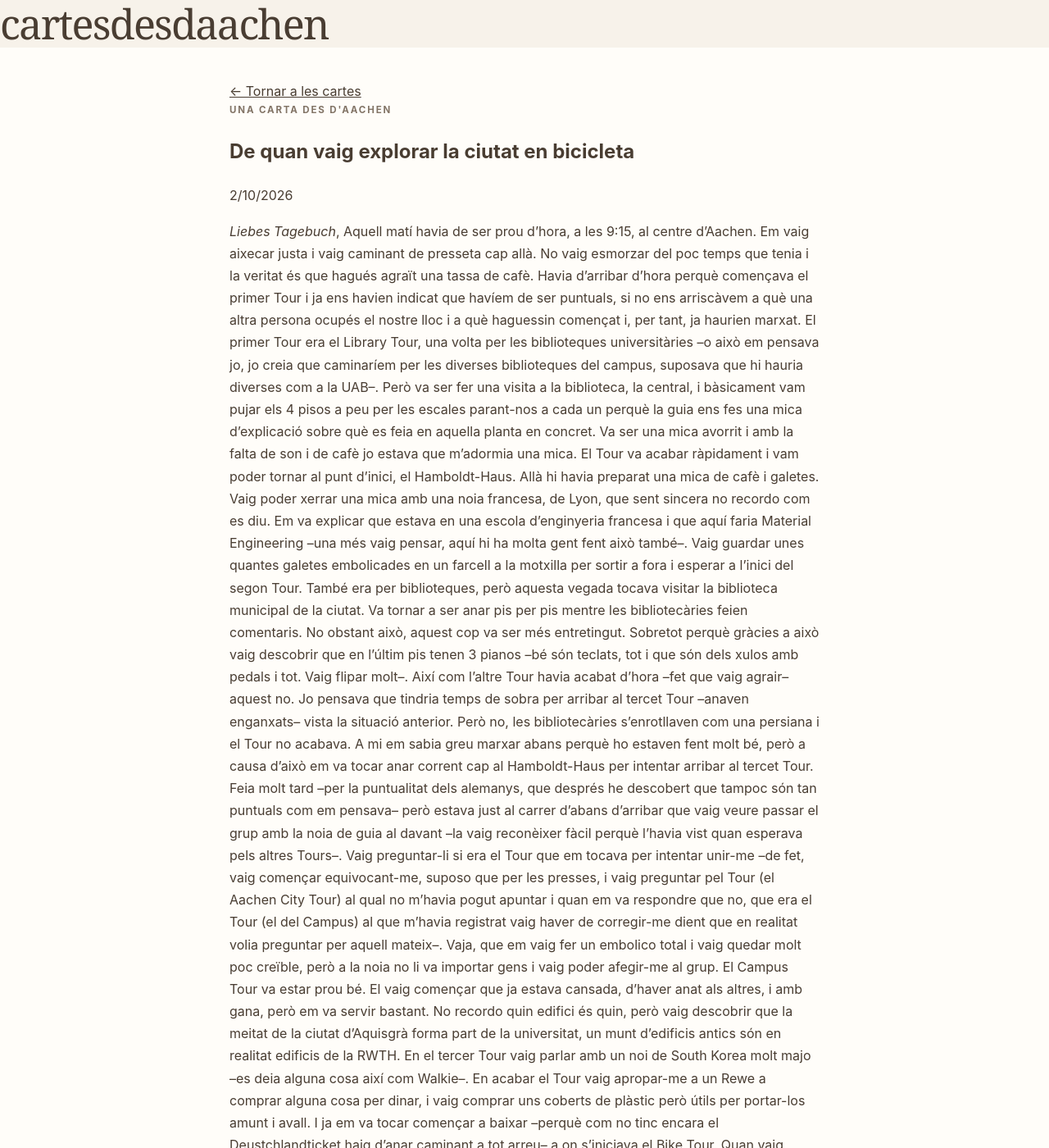
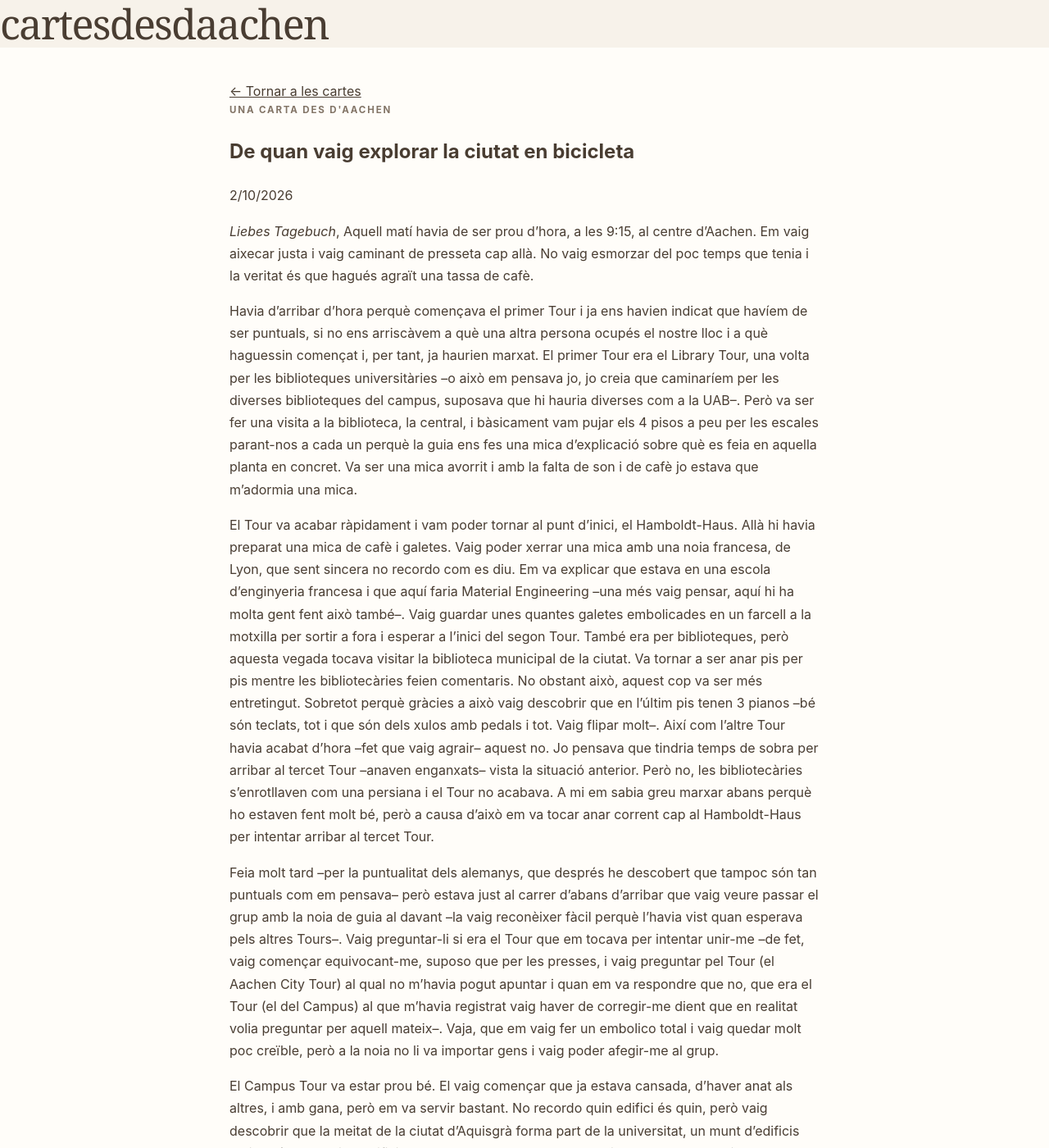
Before and after one commit to neuxu/cartesdesdaachen, a Jekyll site: the page built from _posts/2026-10-02-una-carta.md, in a window 1280 px wide and 1400 px high. Shown: the whole window at 82% size. Built offline with Jekyll 4.4.1, drawn with Linux system fonts in a browser that asks for light colours; some of the changed text lies outside the part shown.

Commit message:
Revise diary entry about Aachen tours and experiences
Updated the diary entry with detailed experiences from various tours in Aachen, including descriptions of interactions and observations about the city and university.

```diff
--- a/_posts/2026-10-02-una-carta.md
+++ b/_posts/2026-10-02-una-carta.md
@@ -7,20 +7,33 @@
 
 *Liebes Tagebuch*,
 Aquell matí havia de ser prou d’hora, a les 9:15, al centre d’Aachen. Em vaig aixecar justa i vaig caminant de presseta cap allà. No vaig esmorzar del poc temps que tenia i la veritat és que hagués agraït una tassa de cafè.
+
 Havia d’arribar d’hora perquè començava el primer Tour i ja ens havien indicat que havíem de ser puntuals, si no ens arriscàvem a què una altra persona ocupés el nostre lloc i a què haguessin començat i, per tant, ja haurien marxat. El primer Tour era el Library Tour, una volta per les biblioteques universitàries –o això em pensava jo, jo creia que caminaríem per les diverses biblioteques del campus, suposava que hi hauria diverses com a la UAB–. Però va ser fer una visita a la biblioteca, la central, i bàsicament vam pujar els 4 pisos a peu per les escales parant-nos a cada un perquè la guia ens fes una mica d’explicació sobre què es feia en aquella planta en concret. Va ser una mica avorrit i amb la falta de son i de cafè jo estava que m’adormia una mica.
+
 El Tour va acabar ràpidament i vam poder tornar al punt d’inici, el Hamboldt-Haus. Allà hi havia preparat una mica de cafè i galetes. Vaig poder xerrar una mica amb una noia francesa, de Lyon, que sent sincera no recordo com es diu. Em va explicar que estava en una escola d’enginyeria francesa i que aquí faria Material Engineering –una més vaig pensar, aquí hi ha molta gent fent això també–.
 Vaig guardar unes quantes galetes embolicades en un farcell a la motxilla per sortir a fora i esperar a l’inici del segon Tour. També era per biblioteques, però aquesta vegada tocava visitar la biblioteca municipal de la ciutat. Va tornar a ser anar pis per pis mentre les bibliotecàries feien comentaris. No obstant això, aquest cop va ser més entretingut. Sobretot perquè gràcies a això vaig descobrir que en l’últim pis tenen 3 pianos –bé són teclats, tot i que són dels xulos amb pedals i tot. Vaig flipar molt–. Així com l’altre Tour havia acabat d’hora –fet que vaig agrair– aquest no. Jo pensava que tindria temps de sobra per arribar al tercet Tour –anaven enganxats– vista la situació anterior. Però no, les bibliotecàries s’enrotllaven com una persiana i el Tour no acabava. A mi em sabia greu marxar abans perquè ho estaven fent molt bé, però a causa d’això em va tocar anar corrent cap al Hamboldt-Haus per intentar arribar al tercet Tour.
+
 Feia molt tard –per la puntualitat dels alemanys, que després he descobert que tampoc són tan puntuals com em pensava– però estava just al carrer d’abans d’arribar que vaig veure passar el grup amb la noia de guia al davant –la vaig reconèixer fàcil perquè l’havia vist quan esperava pels altres Tours–. Vaig preguntar-li si era el Tour que em tocava per intentar unir-me –de fet, vaig començar equivocant-me, suposo que per les presses, i vaig preguntar pel Tour (el Aachen City Tour)  al qual no m’havia pogut apuntar i quan em va respondre que no, que era el Tour (el del Campus) al que m’havia registrat vaig haver de corregir-me dient que en realitat volia preguntar per aquell mateix–. Vaja, que em vaig fer un embolico total i vaig quedar molt poc creïble, però a la noia no li va importar gens i vaig poder afegir-me al grup.
+
 El Campus Tour va estar prou bé. El vaig començar que ja estava cansada, d’haver anat als altres, i amb gana, però em va servir bastant. No recordo quin edifici és quin, però vaig descobrir que la meitat de la ciutat d’Aquisgrà forma part de la universitat, un munt d’edificis antics són en realitat edificis de la RWTH. En el tercer Tour vaig parlar amb un noi de South Korea molt majo –es deia alguna cosa així com Walkie–.
+
 En acabar el Tour vaig apropar-me a un Rewe a comprar alguna cosa per dinar, i vaig comprar uns coberts de plàstic però útils per portar-los amunt i avall. I ja em va tocar començar a baixar –perquè com no tinc encara el Deustchlandticket haig d’anar caminant a tot arreu– a on s’iniciava el Bike Tour.
-Quan vaig arribar allà ja hi havia una persona esperant, a part de l’instructor. Era un noi australià, de trets asiàtics, que es diu Tom. I parlant, vam descobrir que ell també viu a la mateixa residència que jo, a la WEH!
-Primer vam començar fent una voltes per un circuit per a bicis que tenien per allà. Al principi em va costar acostumar-me perquè les bicicletes que ens van deixar tenen el fre en els pedals i se’m feia estrany no poder fer girar la cadena endarrere sense frenar la bicicleta, però al cap d’unes voltes ja vaig agafar-li el truc.
+
+Quan vaig arribar allà ja hi havia una persona esperant, a part de l’instructor. Era un noi australià, de trets asiàtics, que es diu Tom. I parlant, vam descobrir que ell també viu a la mateixa residència que jo, a la WEH! Primer vam començar fent una voltes per un circuit per a bicis que tenien per allà. Al principi em va costar acostumar-me perquè les bicicletes que ens van deixar tenen el fre en els pedals i se’m feia estrany no poder fer girar la cadena endarrere sense frenar la bicicleta, però al cap d’unes voltes ja vaig agafar-li el truc.
+
 L’instructor em devia veure en les primeres voltes perquè ens va dir a mi i a una altra noia que poséssim just darrere seu –al principi em va ofendre una mica, com si jo no sabés anar en bici. Òbviament, desconeixia que jo vaig estar molts anys desplaçant-me per Sabadell només amb bicicleta. Però al final va ser positiu–. Així vaig poder anar tranquil·lament en el Tour perquè no havia d’estar pendent dels altres, només del que feia l’instructor i l’altra noia, amb la qual vaig poder parlar més gràcies a això. És una noia d’Indonèsia que es diu alguna cosa així com Namíbia –realment és Narvina, que tampoc és tan difícil de recordar–.
+
 El Tour en bici va ser una mica avorrit perquè paraven molt a què ens expliquessin senyals viaris que ens anàvem trobant pel camí, en realitat és del que anava l’activitat no era de veure la ciutat, i jo ja coneixia i entenia la majoria dels senyals, però ja va anar bé el repàs perquè alguns senyals contenen paraules en alemany –així vaig poder ampliar vocabulari i sentir-me més segura anant amb bici–. En anar amb bici vam poder ampliar la volta i vaig poder veure una part de la ciutat que encara no havia vist.
-La tornada a la residència la vaig fer caminant. Aquell dia sí que hagués desitjat haver-me activat ja el Deutschlandticket i poder agafar un autobús perquè després de la bicicletada i de tots els Tours estava una mica cansada. Quan vaig arribar a l’habitació vaig continuar gestionant més “fronts oberts”: buscar matalassos al Kleinanzeigen –és com un Wallapop alemany on, és clar, haig de buscar i escriure tots els missatges en alemany. Sort del Google Traductor i el Gemini que m’ajuden molt.–
+
+La tornada a la residència la vaig fer caminant. Aquell dia sí que hagués desitjat haver-me activat ja el Deutschlandticket i poder agafar un autobús perquè després de la bicicletada i de tots els Tours estava una mica cansada. Quan vaig arribar a l’habitació vaig continuar gestionant més “fronts oberts”: buscar matalassos al Kleinanzeigen –és com un Wallapop alemany on, és clar, haig de buscar i escriure tots els missatges en alemany. Sort del Google Traductor i el Gemini que m’ajuden molt–.
+
 A l’hora de sopar, havia comprat al Rewe un bol de pasta instantània, vaig anar a la cuina a escalfar aigua –no gaire elaborat, però amb tantes coses al cap i sense estris de cuina no em donava per fer massa cosa més–. Vaig estar mirant com és la cuina. Una mica bruta, i saber que per allà hi haurà aliments em genera una mica de fàstic i rebuig, sobretot quan vaig obrir la nevera i vaig veure el meu prestatge –nota mental: cal netejar a fons el meu racó de la nevera abans de comprar i guardar qualsevol aliment–. Crec que aquesta necessitat d’higiene a la cuina em ve de tenir una mare treballadora en Salut Pública que solia anar a fer inspeccions en establiments alimentaris.
+
 Allà em vaig trobar amb un noi, japonès i que es diu Zen –sí, com la meditació asiàtica–, que també viu a la mateixa planta que jo –de suposar perquè estàvem a la cuina de la planta, però m’ho va confirmar–. Em va explicar que ell també feia poc que havia arribat a Aachen i em va dir que m’afegia al grup de Whatsapp de la planta 13.
+
 Estàvem encara xerrant i comentant que va entrar un altre noi, no recordo d’on em va dir que és i el seu nom sonava a alguna cosa com Anís. No he estat gaire al cas perquè tan bon punt ha entrat ha comentat, per si no ho sabíem –i encara sort que ho ha dit perquè no, no ho sabia– que aquest cap de setmana totes les botigues estarien tancades. Diumenge com de costum perquè és festiu com a Espanya, però resulta que aquell dissabte era festiu també perquè hi havia una festa alemana –ho vaig buscar després i el 3 d’octubre és el Tag der Deutschen Einheit, és a dir el Dia de la unificació Alemanya–.
 Em va entrar el pànic perquè jo tenia pensat anar l’endemà a comprar, i així hauria tingut temps de pensar que comprava i com ho cuinava, agafar productes per netejar… Total que me’n vaig anar corrent a l’habitació a deixar la pasta instantània amb aigua fent-se, vaig agafar una jaqueta i una bossa i vaig sortir disparada cap al Lidl. Afortunadament, encara eren les 21:35, el Lidl tanca a les 22:00 i em queda a 10 minuts caminant des de la residència.
+
 Estava a petar, tothom comprava a última hora. Vaig comprar el mínim suficient per aguantar els 4 àpats que hauria de fer durant el cap de setmana –tot menjar preparat perquè continuava sense tenir estris de cuina–. Això sí, ja que m'havia tocat anar, vaig aprofitar per comprar un coixí –baratíssim, ara veurem si és còmode o no– uns crocs forrats –perquè em van encantar quan les vaig veure i em vaig autoconvèncer que necessitava tenir unes sabatilles com aquelles jeje– i gel de dutxa –això sí que ho necessitava de debò–. Amb les presses no vaig comprar ni guants ni desinfectant –tot i que el dia que vaig tornar a anar per comprar això expressament vaig adonar-me que no tenen res d’això–.
+
 Ja vaig sopar i vaig estar xerrant una estona amb ma mare per videotrucada. Em vaig quedar escrivint aquestes entrades. El temps em va passar superràpid, era la 1 ja i encara continuava asseguda a l’escriptori. Vaig decidir que ja era massa tard i que ja seguiria l'endemà. Vaig parar per anar a preparar-me per dormir. Aquesta nit amb coixí i tot, a poc a poc anem ampliant els luxes.
```
